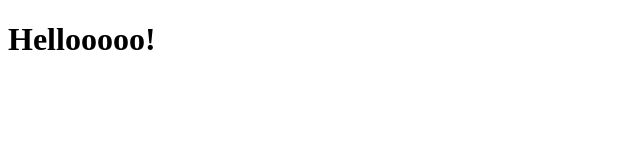
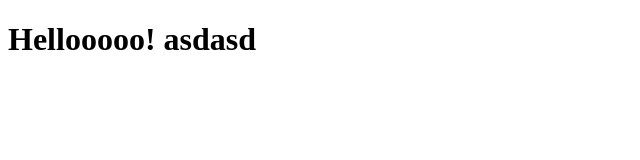
Before and after one commit to ZehViking/coursera-test, a plain HTML site: page site/index.html in a window 1280 px wide. Shown: the whole page, without its empty margins (0-640 px from the left). Drawn offline with Linux system fonts and the light colour scheme.

Commit message:
Minor text change

```diff
--- a/site/index.html
+++ b/site/index.html
@@ -4,6 +4,6 @@
 	<title>Hello Worls!</title>
 </head>
 <body>
-<h1>Hellooooo!</h1>
+<h1>Hellooooo! asdasd</h1>
 </body>
 </html>
```
